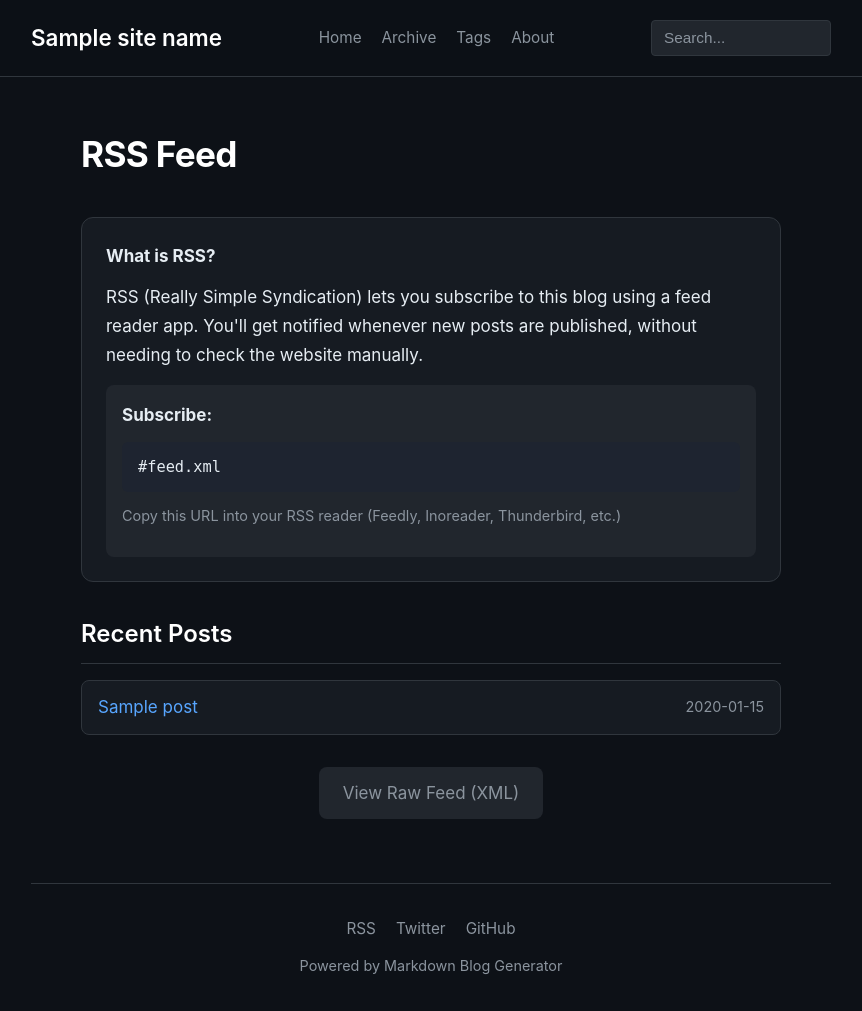
After one commit to Teo542/markdown-blog-generator, a Python web app: template templates/rss.html in a window 1280 px wide. The commit adds this page. Shown: the whole page, without its empty margins (209-1071 px from the left). Run offline with Jinja, Linux system fonts and the light colour scheme; the template is opened without the code that fills it: most values are stand-ins (such as "Sample title", 1, 10 or a date in 2020); some libraries are stand-ins or nearby versions.

Commit message:
feat: add styled RSS page
- New rss.html template explaining what RSS is
- Shows feed URL for copying to RSS readers
- Previews recent posts
- Links to raw feed.xml
- Footer RSS link now points to styled page

Co-Authored-By: Claude Opus 4.5 <noreply@anthropic.com>

```diff
--- a/static/css/style.css
+++ b/static/css/style.css
@@ -735,3 +735,104 @@ code[class*="language-"] {
     font-family: 'Fira Code', 'Monaco', 'Consolas', monospace;
     font-size: 0.9em;
 }
+
+/* RSS Page */
+.rss-page {
+    max-width: 700px;
+    margin: 0 auto;
+}
+
+.rss-info {
+    background: var(--bg-secondary);
+    border: 1px solid var(--border);
+    border-radius: 12px;
+    padding: 24px;
+    margin-bottom: 32px;
+}
+
+.rss-info p {
+    margin-bottom: 12px;
+}
+
+.rss-subscribe {
+    background: var(--bg-tertiary);
+    border-radius: 8px;
+    padding: 16px;
+    margin-top: 16px;
+}
+
+.rss-url {
+    display: block;
+    background: var(--bg-code);
+    padding: 12px 16px;
+    border-radius: 6px;
+    font-family: 'Fira Code', monospace;
+    font-size: 0.9em;
+    margin: 12px 0;
+    word-break: break-all;
+    user-select: all;
+}
+
+.rss-hint {
+    color: var(--text-secondary);
+    font-size: 0.85em;
+    margin-bottom: 0;
+}
+
+.rss-preview {
+    display: flex;
+    flex-direction: column;
+    gap: 8px;
+    margin-bottom: 32px;
+}
+
+.rss-item {
+    display: flex;
+    justify-content: space-between;
+    align-items: center;
+    padding: 12px 16px;
+    background: var(--bg-secondary);
+    border: 1px solid var(--border);
+    border-radius: 8px;
+}
+
+.rss-item a {
+    color: var(--accent);
+    text-decoration: none;
+}
+
+.rss-item a:hover {
+    color: var(--accent-hover);
+}
+
+.rss-date {
+    color: var(--text-secondary);
+    font-size: 0.85em;
+}
+
+.rss-direct {
+    text-align: center;
+}
+
+.rss-button {
+    display: inline-block;
+    background: var(--bg-tertiary);
+    color: var(--text-secondary);
+    padding: 12px 24px;
+    border-radius: 8px;
+    text-decoration: none;
+    transition: all 0.2s ease;
+}
+
+.rss-button:hover {
+    background: var(--border);
+    color: var(--accent);
+}
+
+@media (max-width: 600px) {
+    .rss-item {
+        flex-direction: column;
+        align-items: flex-start;
+        gap: 4px;
+    }
+}
--- a/templates/base.html
+++ b/templates/base.html
@@ -51,7 +51,7 @@
 
     <footer>
         <div class="footer-links">
-            <a href="/feed.xml">RSS</a>
+            <a href="/rss.html">RSS</a>
             {% if twitter_handle %}<a href="https://twitter.com/{{ twitter_handle }}">Twitter</a>{% endif %}
             {% if github_handle %}<a href="https://github.com/{{ github_handle }}">GitHub</a>{% endif %}
         </div>
--- /dev/null
+++ b/templates/rss.html
@@ -0,0 +1,35 @@
+{% extends "base.html" %}
+
+{% block title %}RSS Feed - {{ site_name }}{% endblock %}
+
+{% block content %}
+<article class="rss-page">
+    <h1>RSS Feed</h1>
+
+    <div class="rss-info">
+        <p><strong>What is RSS?</strong></p>
+        <p>RSS (Really Simple Syndication) lets you subscribe to this blog using a feed reader app.
+        You'll get notified whenever new posts are published, without needing to check the website manually.</p>
+
+        <div class="rss-subscribe">
+            <p><strong>Subscribe:</strong></p>
+            <code class="rss-url">{{ base_url }}feed.xml</code>
+            <p class="rss-hint">Copy this URL into your RSS reader (Feedly, Inoreader, Thunderbird, etc.)</p>
+        </div>
+    </div>
+
+    <h2>Recent Posts</h2>
+    <div class="rss-preview">
+        {% for post in posts[:5] %}
+        <div class="rss-item">
+            <a href="/{{ post.slug }}.html">{{ post.title }}</a>
+            <span class="rss-date">{{ post.date.strftime('%Y-%m-%d') }}</span>
+        </div>
+        {% endfor %}
+    </div>
+
+    <p class="rss-direct">
+        <a href="/feed.xml" class="rss-button">View Raw Feed (XML)</a>
+    </p>
+</article>
+{% endblock %}
```
Also changed, not shown: src/core/generator.py (+8 -1 lines).
